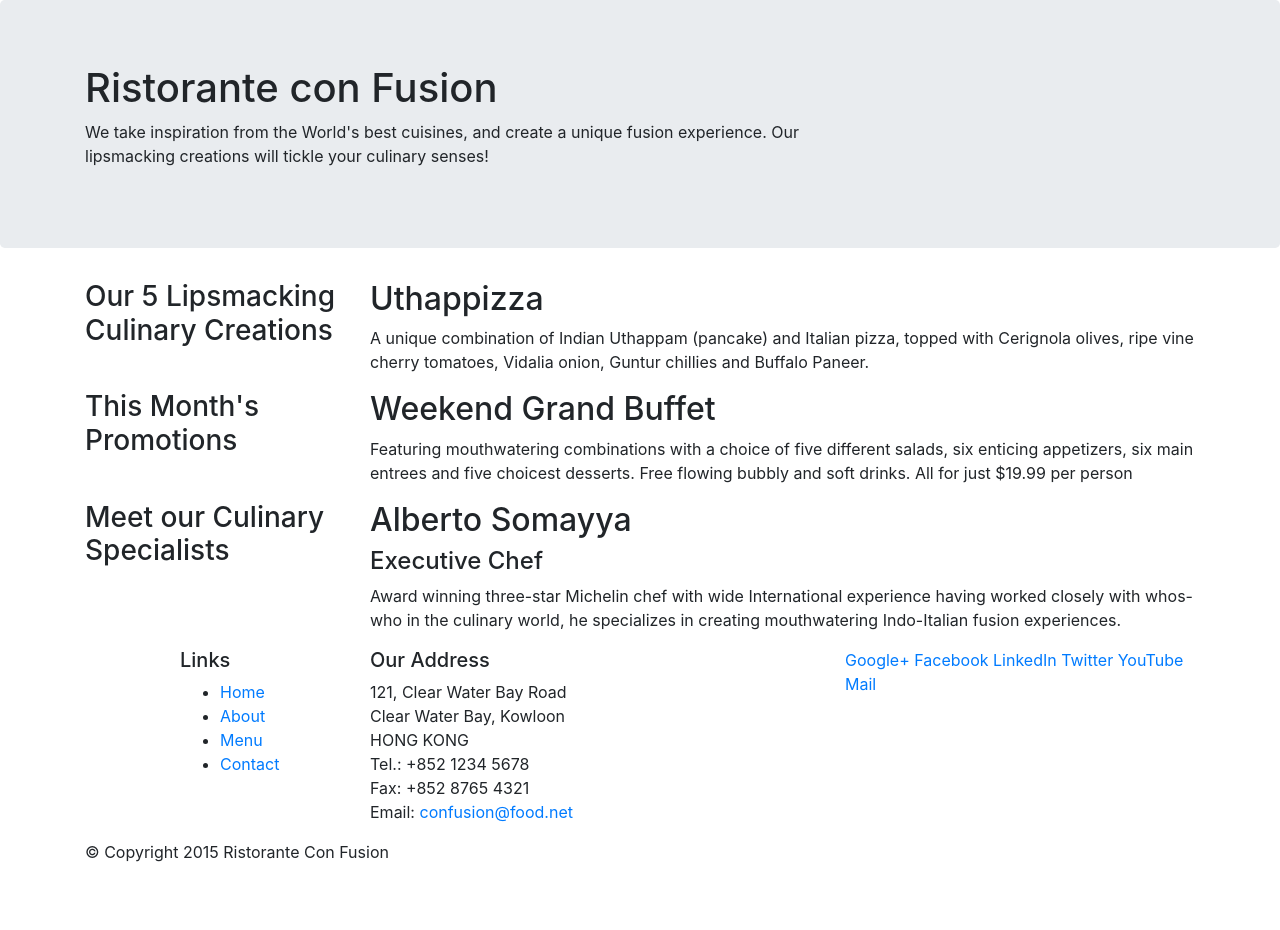
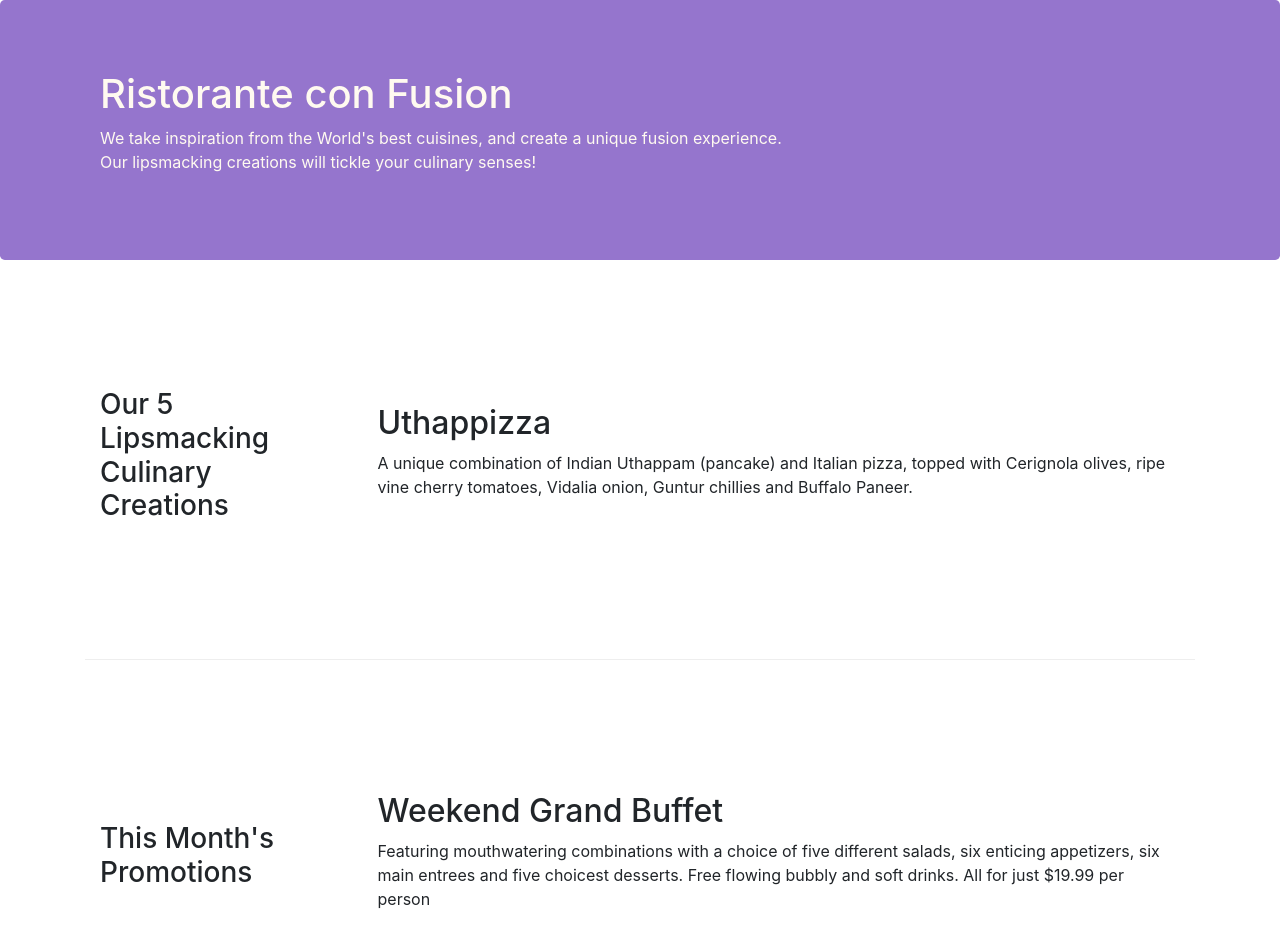
Before and after one commit to armyoftanks/ConFusion, a website: page index.html in a window 1280 px wide. Shown: the top 930 px of the page. Before the commit the page ends 880 px from the top, so only its background shows below. Drawn offline with nearby package versions, Linux system fonts and the light colour scheme.

Commit message:
bootstrap lesson part 2

```diff
--- /dev/null
+++ b/CSS/styles.css
@@ -0,0 +1,30 @@
+.row-header {
+  margin: 0px auto;
+  padding 0px auto;
+}
+
+.row-content {
+  margin: 0px auto;
+  padding: 50px 0px 50px 0px;
+  border-bottom: 1px ridge;
+  min-height: 400px;
+}
+
+.footer {
+  background-color: #D1C4E9;
+  margin: 0px auto;
+  padding: 20px 0px 20px 0px;
+}
+
+.jumbotron {
+  padding: 70px 30px 70px 30px;
+  margin: 0px auto;
+  background: #9575cd;
+  color: floralwhite;
+}
+
+address {
+  font-size: 80%;
+  margin: 0px;
+  color: #0f0f0f;
+}
--- a/index.html
+++ b/index.html
@@ -9,6 +9,7 @@
 
      <!-- Bootstrap CSS -->
      <link rel="stylesheet" href="node_modules/bootstrap/dist/css/bootstrap.min.css">
+     <link rel="stylesheet" href="css/styles.css">
     <title>Ristorante Con Fusion</title>
 </head>
 
@@ -16,7 +17,7 @@
 
     <header class="jumbotron">
         <div class="container">
-            <div class="row">
+            <div class="row row-header">
                 <div class="col-12 col-sm-8">
                     <h1>Ristorante con Fusion</h1>
                     <p>We take inspiration from the World's best cuisines, and create a unique fusion experience. Our lipsmacking creations will tickle your culinary senses!</p>
@@ -28,18 +29,18 @@
     </header>
 
     <div class="container">
-        <div class="row">
-            <div class="col-sm-4 push-sm-8 col-md-3 push-md-9">
+        <div class="row row-content align-items-center">
+            <div class="col-sm-4 col-md-3 flex-last">
                 <h3>Our 5 Lipsmacking Culinary Creations</h3>
             </div>
-            <div class="col-sm pull-sm-4 col-md pull-md-3">
+            <div class="col-sm col-md flex-first">
                 <h2>Uthappizza</h2>
                 <p>A unique combination of Indian Uthappam (pancake) and Italian pizza, topped with Cerignola olives, ripe vine cherry tomatoes, Vidalia onion, Guntur chillies and Buffalo Paneer.</p>
             </div>
         </div>
 
 
-        <div class="row">
+        <div class="row row-content align-items-center">
             <div class="col-sm-4 col-md-3">
                 <h3>This Month's Promotions</h3>
             </div>
@@ -49,11 +50,11 @@
             </div>
         </div>
 
-        <div class="row">
-            <div class="col-sm-4 push-sm-8 col-md-3 push-md-9">
+        <div class="row row-content align-items-center">
+            <div class="col-sm-4 col-md-3 flex-last">
                 <h3>Meet our Culinary Specialists</h3>
             </div>
-            <div class="col-sm pull-sm-4 col-md pull-md-3">
+            <div class="col-sm col-md flex-first">
                 <h2>Alberto Somayya</h2>
                 <h4>Executive Chef</h4>
                 <p>Award winning three-star Michelin chef with wide International experience having worked closely with whos-who in the culinary world, he specializes in creating mouthwatering Indo-Italian fusion experiences. </p>
@@ -61,11 +62,12 @@
         </div>
     </div>
 
-    <footer class="container">
+    <footer class="footer">
+      <div class="container">
             <div class="row">
                 <div class="col-5 offset-1 col-sm-2">
                     <h5>Links</h5>
-                    <ul>
+                    <ul class="list-unstyled">
                         <li><a href="#">Home</a></li>
                         <li><a href="#">About</a></li>
                         <li><a href="#">Menu</a></li>
@@ -83,8 +85,8 @@
 		              Email: <a href="mailto:confusion@food.net">confusion@food.net</a>
 		           </address>
                 </div>
-                <div class="col col-sm-4">
-                    <div>
+                <div class="col col-sm-4 align-self-center">
+                    <div style="text-align: center;">
                         <a href="http://google.com/+">Google+</a>
                         <a href="http://www.facebook.com/profile.php?id=">Facebook</a>
                         <a href="http://www.linkedin.com/in/">LinkedIn</a>
@@ -94,12 +96,13 @@
                     </div>
                 </div>
            </div>
-           <div class="row">
+           <br>
+           <div class="row justify-content-center">
                 <div class="col-auto">
                     <p>© Copyright 2015 Ristorante Con Fusion</p>
                 </div>
            </div>
-
+        </div>
     </footer>
 
     <!-- jQuery first, then Tether, then Bootstrap JS. -->
```
